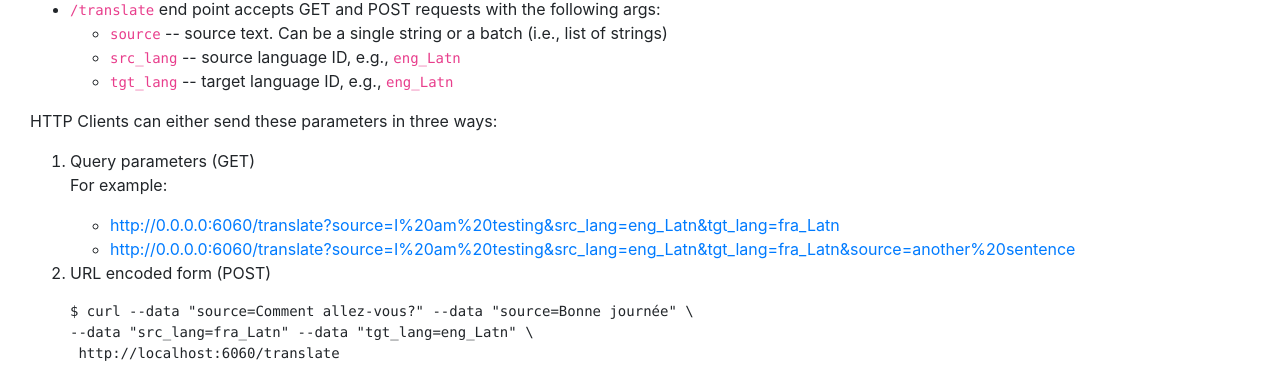
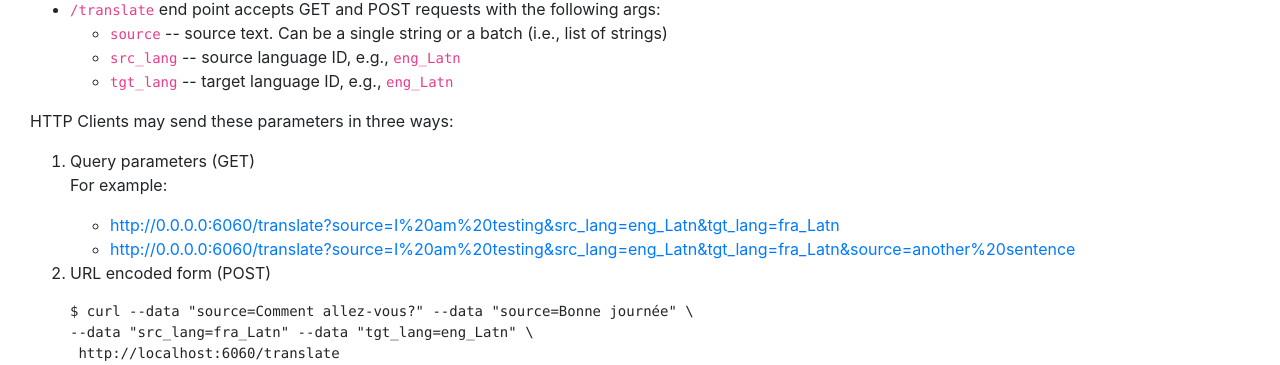
Before and after one commit to thammegowda/nllb-serve, a Flask app: page /about in a window 1280 px wide. Shown: the part 200-565 px from the top of the page. Run offline with Flask 2, Linux system fonts and the light colour scheme; parts of the project's set-up code (start-up, migrations or seed data) failed here and were passed over; some libraries are stand-ins or nearby versions.

Commit message:
Fix typos

```diff
--- a/nllb_serve/templates/about.html
+++ b/nllb_serve/templates/about.html
@@ -20,7 +20,7 @@
         </ul>
       </li>
     </ul>
-    <p>HTTP Clients can either send these parameters in three ways:</p>
+    <p>HTTP Clients may send these parameters in three ways:</p>
     <ol>
       <li>
         <p>Query parameters (GET)<br>For example:</p>
```
Also changed, not shown: README.md.
